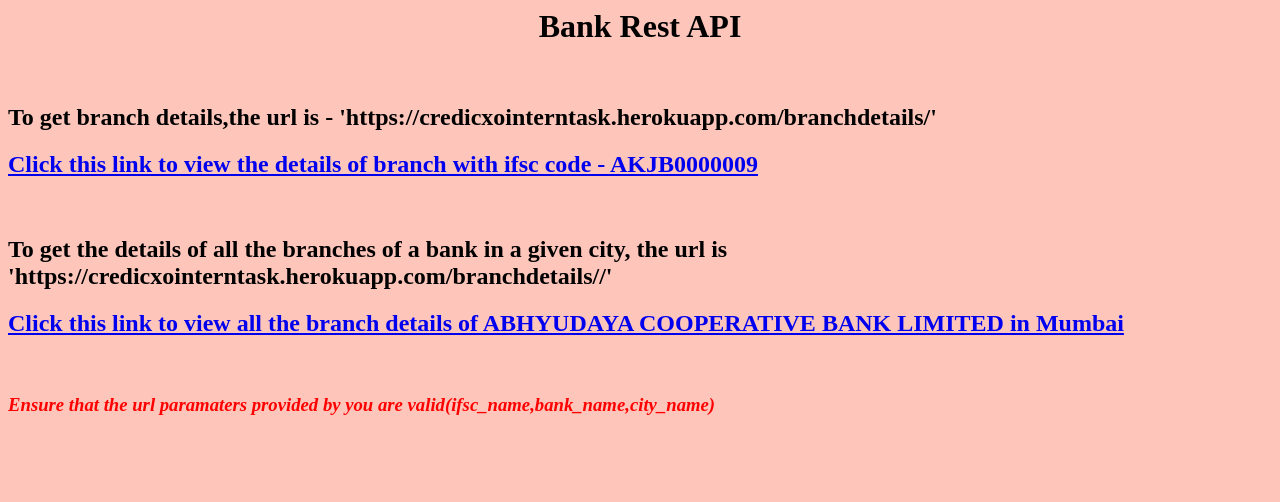
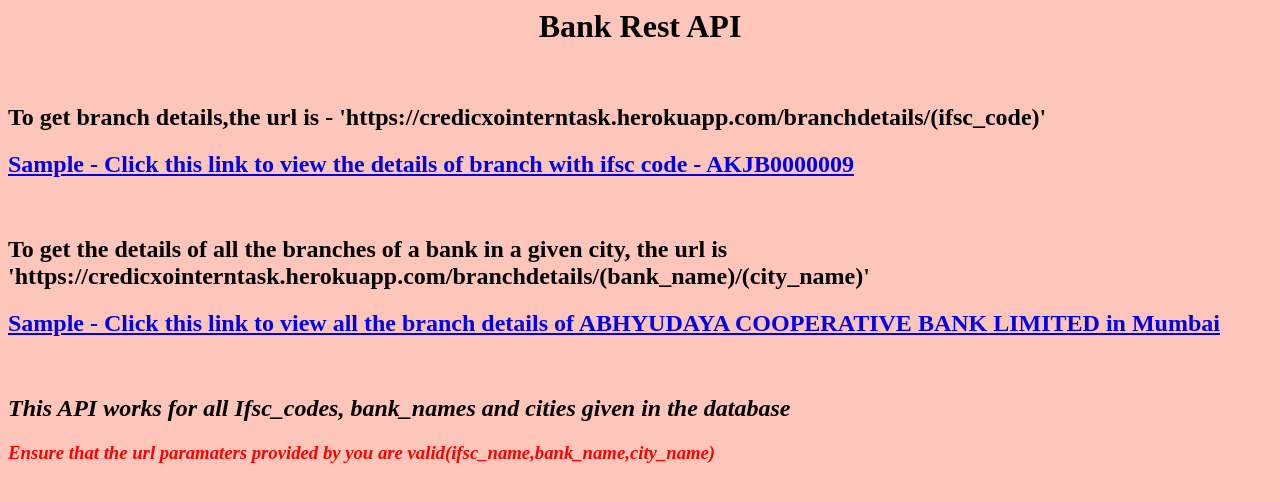
Before and after one commit to Sowmya2529/Django-REST-API, a Django app: page / in a window 1280 px wide. Shown: the top 502 px of the page. Run offline with Django 3.2, Linux system fonts and the light colour scheme.

Commit message:
fourth commit

```diff
--- a/templates/index.html
+++ b/templates/index.html
@@ -5,12 +5,13 @@
 <body bgcolor="#FEC6BB" font-size="20">
 	<h1><center>Bank Rest API</center></h1>
 	<br>
-	<h2>To get branch details,the url is - 'https://credicxointerntask.herokuapp.com/branchdetails/<ifsc_code>'</h2>
-	<h2><a href="https://credicxointerntask.herokuapp.com/branchdetails/AKJB0000009/">Click this link to view the details of branch with ifsc code - AKJB0000009</a></h2>
+	<h2>To get branch details,the url is - 'https://credicxointerntask.herokuapp.com/branchdetails/(ifsc_code)'</h2>
+	<h2><a href="https://credicxointerntask.herokuapp.com/branchdetails/AKJB0000009/">Sample - Click this link to view the details of branch with ifsc code - AKJB0000009</a></h2>
 	<br>
-	<h2>To get the details of all the branches of a bank in a given city, the url is 'https://credicxointerntask.herokuapp.com/branchdetails/<bank_name>/<city_name>'</h2>
-	<h2><a href="https://credicxointerntask.herokuapp.com/branchlist/ABHYUDAYA%20COOPERATIVE%20BANK%20LIMITED/MUMBAI/">Click this link to view all the branch details of ABHYUDAYA COOPERATIVE BANK LIMITED in Mumbai </a></h2>
+	<h2>To get the details of all the branches of a bank in a given city, the url is 'https://credicxointerntask.herokuapp.com/branchdetails/(bank_name)/(city_name)'</h2>
+	<h2><a href="https://credicxointerntask.herokuapp.com/branchlist/ABHYUDAYA%20COOPERATIVE%20BANK%20LIMITED/MUMBAI/">Sample - Click this link to view all the branch details of ABHYUDAYA COOPERATIVE BANK LIMITED in Mumbai </a></h2>
 	<br>
+	<h2><i><b>This API works for all Ifsc_codes, bank_names and cities given in the database</b></i></h2>
 	<h3 style="color:red"><i>Ensure that the url paramaters provided by you are valid(ifsc_name,bank_name,city_name)
 	</i></h3>
 </body>
```
